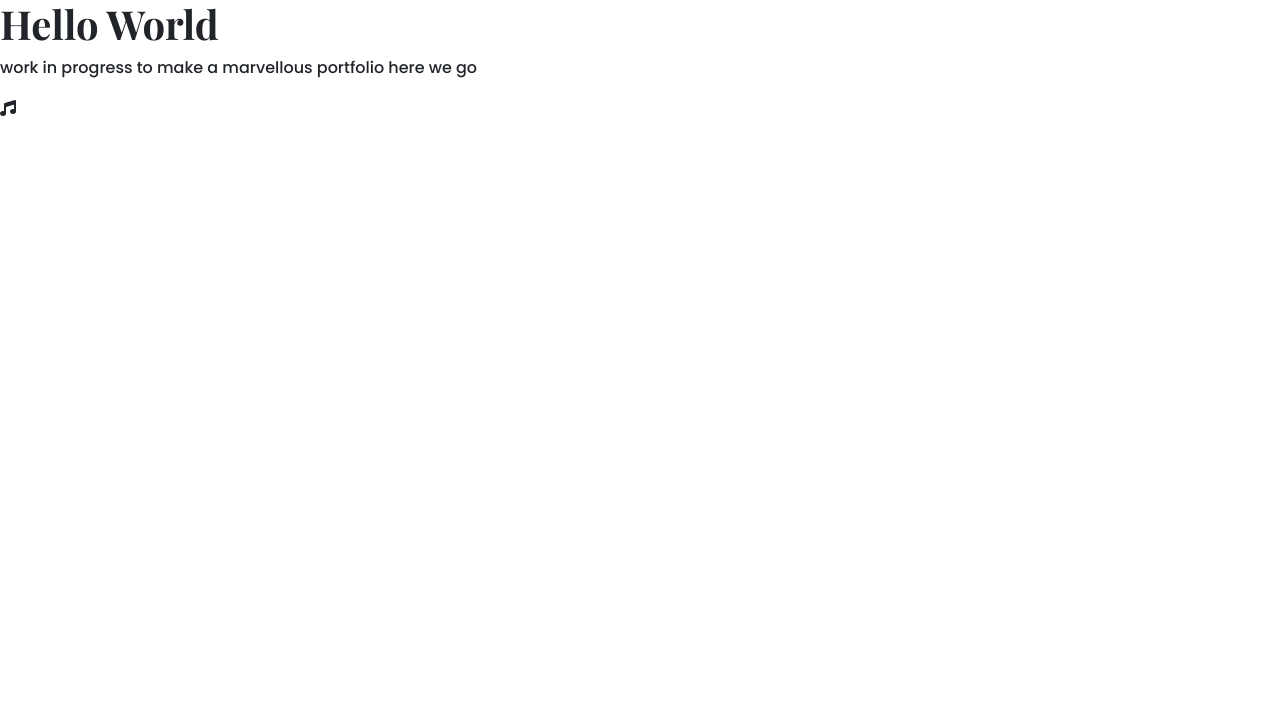
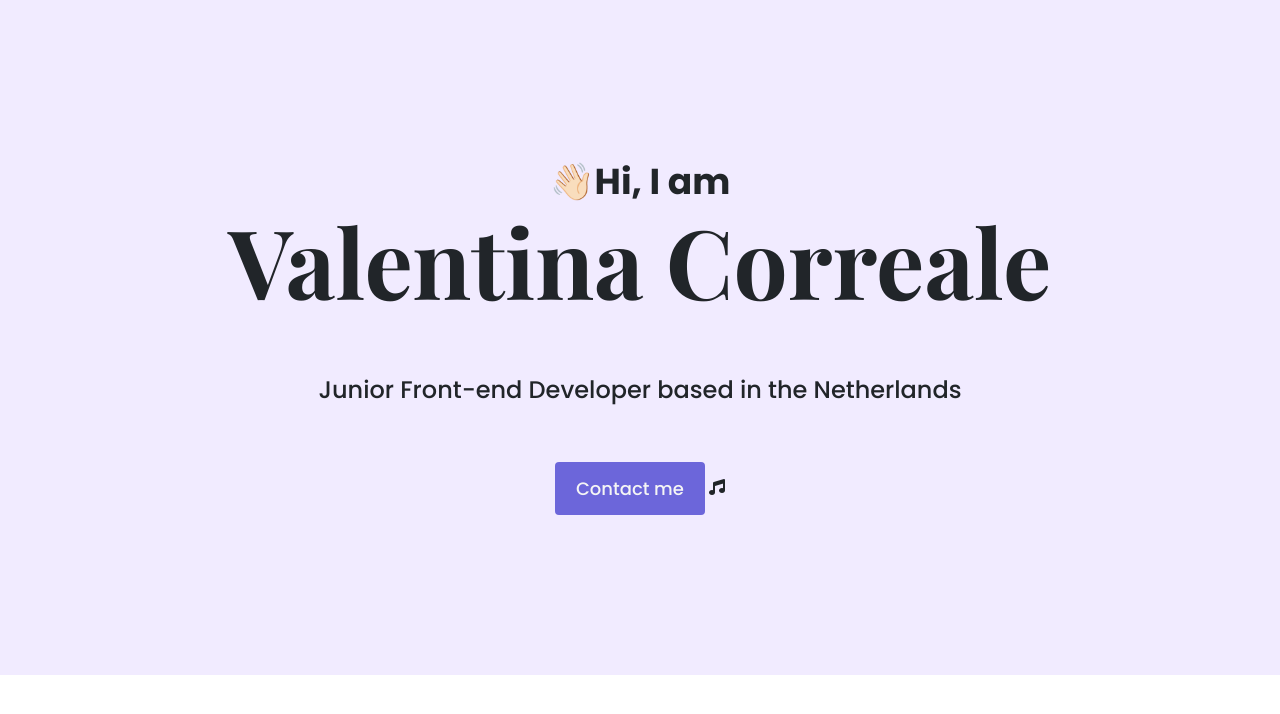
Before and after one commit to Valeco96/portfolio-work-project, a plain HTML site: page index.html in a window 1280 px wide. Drawn offline with nearby package versions, Linux system fonts and the light colour scheme; a web font is replaced by a local one.

Commit message:
Worked on the header - hero of the page with HTML, CSS and bootstrap

```diff
--- a/css/style.css
+++ b/css/style.css
@@ -1,9 +1,53 @@
-h1 {
-  font-family: "Playfair Display", serif;
+:root {
+  --heading-font-family: "Playfair Display", serif;
+  --default-font-family: "Poppins", serif;
+  --background-color: #f1ebff;
+  --button-color: #6c66da;
+}
+
+body {
+  font-family: var(--default-font-family);
+}
+
+h1,
+h2,
+h3,
+h4,
+h5,
+h6 {
+  font-family: var(--heading-font-family);
   font-weight: bold;
 }
 
-p {
-  font-family: "Poppins", serif;
+.hero {
+  background-color: var(--background-color);
+  text-align: center;
+  padding: 160px 20px;
+}
+
+h1 {
+  font-size: 96px;
+}
+
+.hero h3 {
+  font-family: var(--default-font-family);
+  font-size: 36px;
+  font-weight: bold;
+  margin: 0;
+}
+
+.hero h2 {
+  font-family: var(--default-font-family);
+  font-size: 24px;
   font-weight: normal;
+  line-height: 2;
 }
+
+.btn-recognition {
+  background: var(--button-color);
+  color: whitesmoke;
+  border-radius: 4px;
+  font-size: 18px;
+  line-height: 27px;
+  padding: 12px 20px;
+}
--- a/index.html
+++ b/index.html
@@ -27,12 +27,15 @@
       src="https://kit.fontawesome.com/1d75e38b03.js"
       crossorigin="anonymous"
     ></script>
-
     <title>Portfolio</title>
   </head>
   <body>
-    <h1>Hello World</h1>
-    <p>work in progress to make a marvellous portfolio here we go</p>
-    <i class="fa-solid fa-music"></i>
+    <div class="hero">
+      <h3>👋🏻Hi, I am</h3>
+      <h1>Valentina Correale</h1>
+      <h2 class="m-5">Junior Front-end Developer based in the Netherlands</h2>
+      <a href="#" class="btn btn-recognition">Contact me</a>
+      <i class="fa-solid fa-music"></i>
+    </div>
   </body>
 </html>
```
